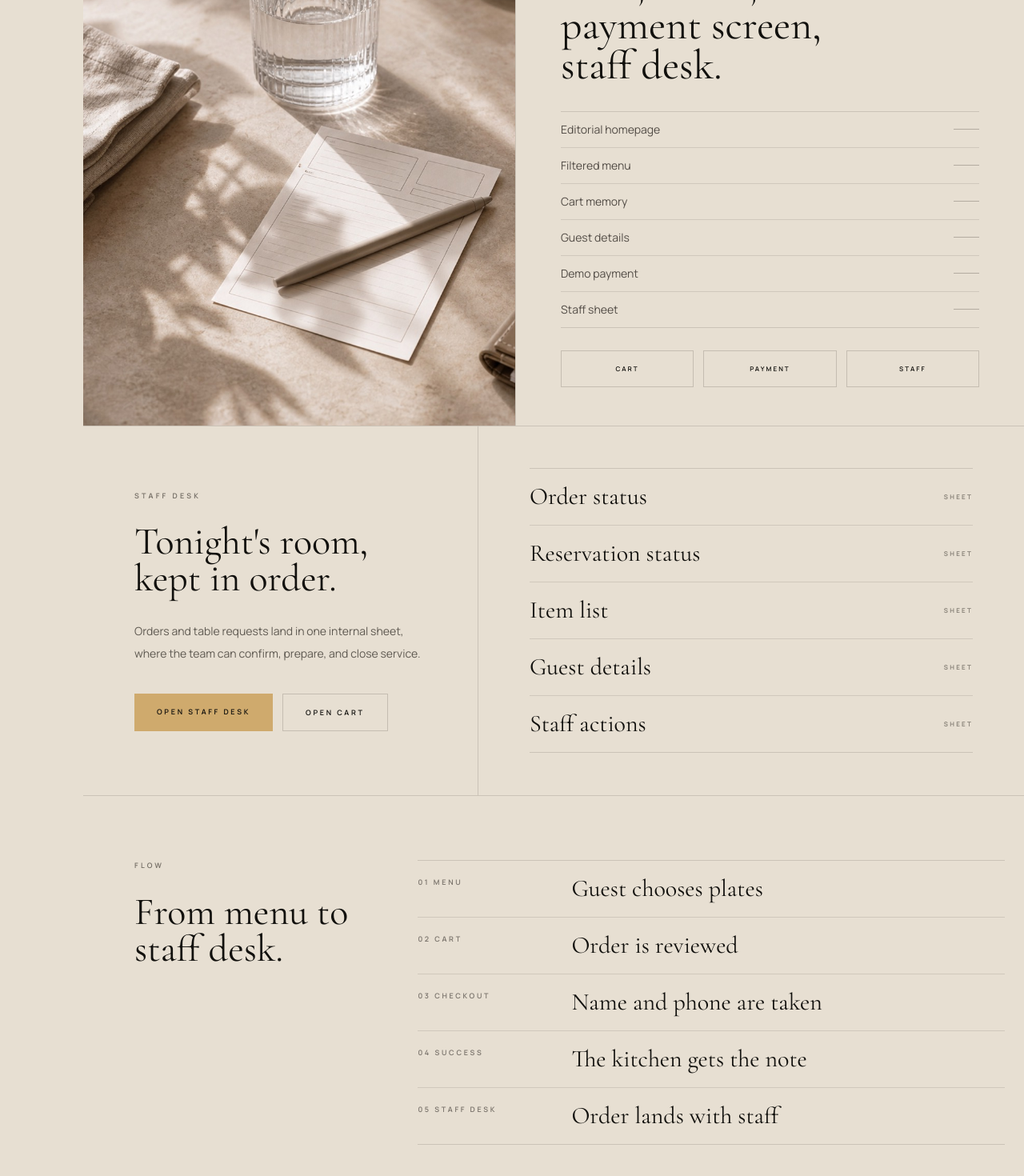
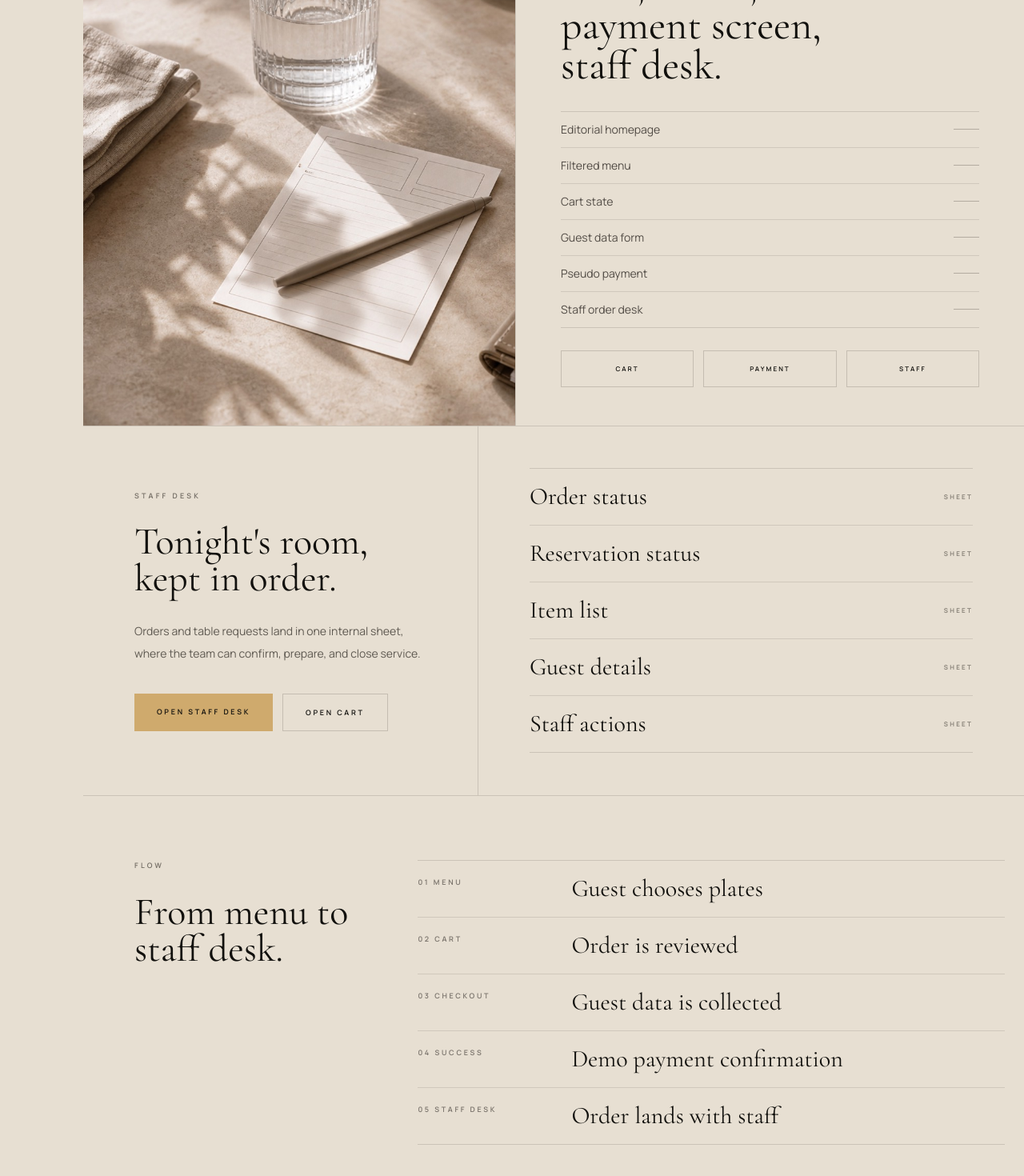
Before and after one commit to noirectinea/noirtable, a Next.js app: page /case-study in a window 1280 px wide. Shown: the part 1308-2778 px from the top of the page at 80% size. Built offline with nearby package versions, Linux system fonts and the light colour scheme.

Commit message:
Revert "Refine checkout and case study wording"
This reverts commit 6ff9c3370b2c06819a5ee6e109b9b433f0895cd8.

```diff
--- a/src/components/CaseStudyPage.tsx
+++ b/src/components/CaseStudyPage.tsx
@@ -12,10 +12,10 @@ const projectMeta = [
 const buildNotes = [
   "Editorial homepage",
   "Filtered menu",
-  "Cart memory",
-  "Guest details",
-  "Demo payment",
-  "Staff sheet",
+  "Cart state",
+  "Guest data form",
+  "Pseudo payment",
+  "Staff order desk",
 ];
 
 const staffFeatures = [
@@ -29,8 +29,8 @@ const staffFeatures = [
 const flowSteps = [
   ["01 Menu", "Guest chooses plates"],
   ["02 Cart", "Order is reviewed"],
-  ["03 Checkout", "Name and phone are taken"],
-  ["04 Success", "The kitchen gets the note"],
+  ["03 Checkout", "Guest data is collected"],
+  ["04 Success", "Demo payment confirmation"],
   ["05 Staff desk", "Order lands with staff"],
 ];
 
--- a/src/components/CheckoutPage.tsx
+++ b/src/components/CheckoutPage.tsx
@@ -54,7 +54,7 @@ export function CheckoutPage() {
       };
 
       if (!response.ok) {
-        setStatus(result.message ?? "Could not send the order.");
+        setStatus(result.message ?? "Order rejected.");
         return;
       }
 
@@ -95,7 +95,7 @@ export function CheckoutPage() {
             Enter your details. The room receives the order quietly.
           </p>
           <div className="mt-12 border-y border-[#2d261f]/15 py-5 text-[9px] font-semibold uppercase tracking-[0.28em] text-[#1f1a15]/55">
-            Pickup / Noirtable / Demo
+            Pickup / Noirtable / Demo payment
           </div>
         </div>
 
@@ -136,7 +136,7 @@ export function CheckoutPage() {
                 disabled={isSubmitting}
                 className="mt-5 h-14 w-full bg-[#c2a16e] text-[9px] font-semibold uppercase tracking-[0.34em] disabled:opacity-60"
               >
-                {isSubmitting ? "Sending" : "Place order"}
+                {isSubmitting ? "Sending" : "Place order / pay"}
               </button>
 
               {status ? (
```
